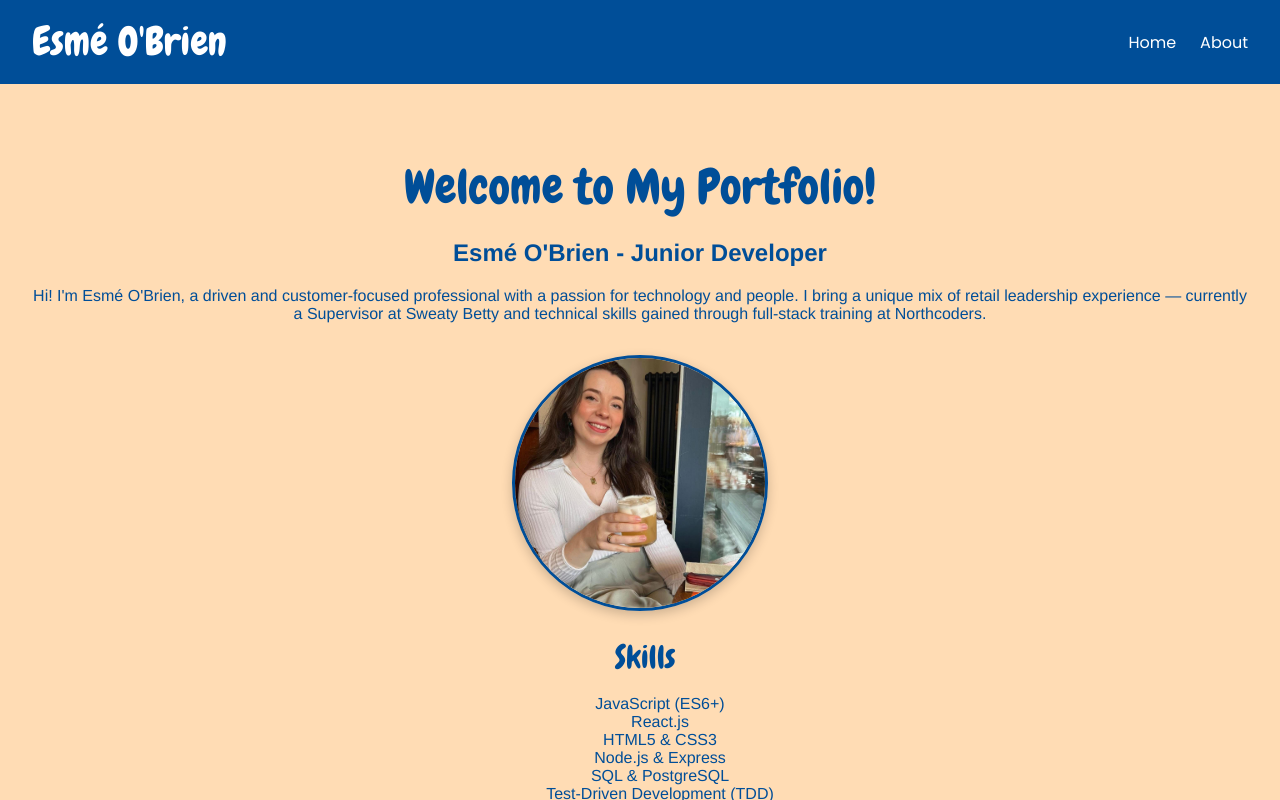
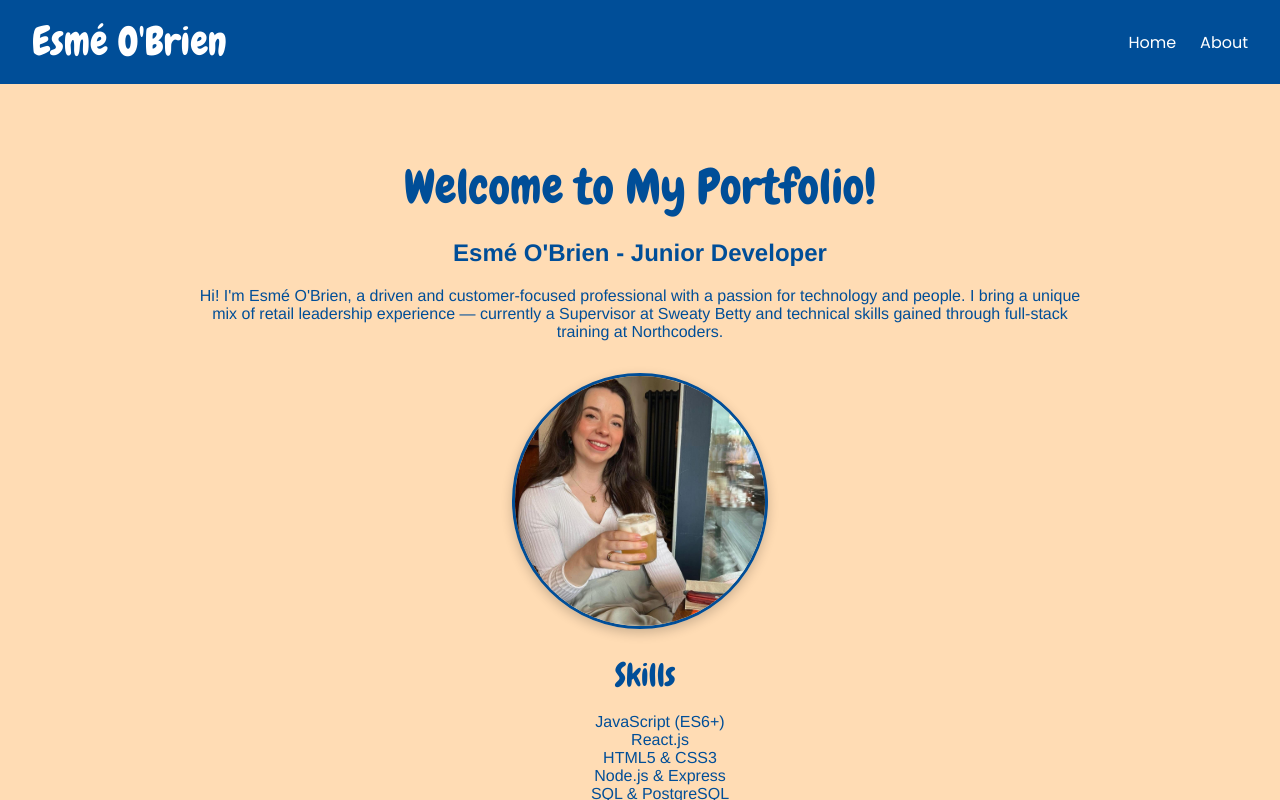
Before and after one commit to esmeobrien/esme-portfolio, a React (Create React App) app: page / in a window 1280 px wide. Shown: the top 800 px of the page. Built offline with nearby package versions, Linux system fonts and the light colour scheme.

Commit message:
Home text width and margin altered

```diff
--- a/src/Pages/Home/Home.css
+++ b/src/Pages/Home/Home.css
@@ -29,6 +29,9 @@
 .home-content {
   text-align: center;
   padding: 2rem;
+  max-width: 70%;
+  margin-left: auto;
+  margin-right: auto;
 }
 
 
```
